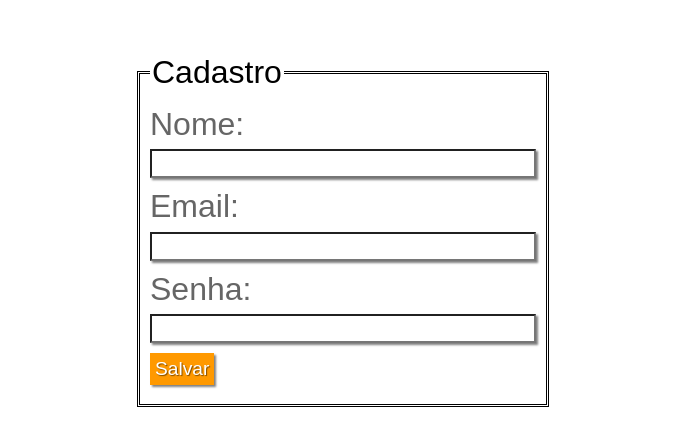
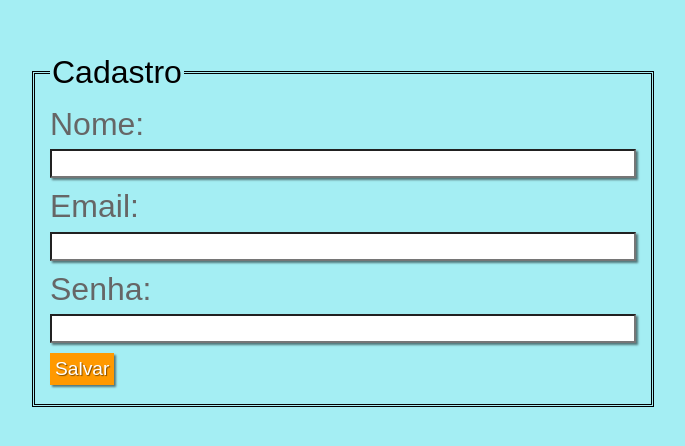
Before and after one commit to ruaanc/Template, a Vue app: page / in a window 1280 px wide. Shown: the part 104-550 px from the top of the page, without its empty margins (297-982 px from the left). Built offline with nearby package versions, Linux system fonts and the light colour scheme.

Commit message:
Alteração App.vue

```diff
--- a/src/App.vue
+++ b/src/App.vue
@@ -1,7 +1,9 @@
 <template>
-  <div id="app">
-    <tela-cadastro/>
-  </div>
+  <body>
+    <div id="app">
+      <tela-cadastro/>
+    </div>
+  </body>
 </template>
 
 <script>
@@ -16,4 +18,7 @@ export default {
 </script>
 
 <style>
+body {
+  background-color: #a4eef3
+}
 </style>
--- a/src/components/TelaCadastro.vue
+++ b/src/components/TelaCadastro.vue
@@ -6,7 +6,7 @@
                 <label>Nome: </label><input type="text" class="campo"><br>
                 <label>Email: </label><input type="email" class="campo"><br>
                 <label>Senha: </label><input type="password" class="campo"><br>
-                <input type="button" class="btn-submit" value="Salvar">
+                <input type="submit" class="btn-submit" value="Salvar">
             </fieldset>
         </form>
     </div>
@@ -33,7 +33,7 @@ export default {
 .cadastro fieldset {
     border: double;
     float: left;
-    padding: 5px 10px 0px;
+    padding: 5px 15px 0px;
 }
 
 .cadastro label {
@@ -52,9 +52,8 @@ export default {
     margin-bottom: 1em;
     color: #FFF;
     padding: 0.2em 0.6em;
-    box-shadow: 2px 2px 2px rgba(0, 0, 0, 0.2);
     text-shadow: 1px 1px 1px rgba(0, 0, 0, 0.5);
-
+    cursor: pointer;
 }
 
 .cadastro input {
@@ -63,7 +62,7 @@ export default {
 }
 
 .cadastro .campo {
-    padding-right: 200px;
+    padding-right: 400px;
 }
 
 .cadastro legend {
@@ -74,4 +73,5 @@ export default {
 
 
 
+
 </style>
```
